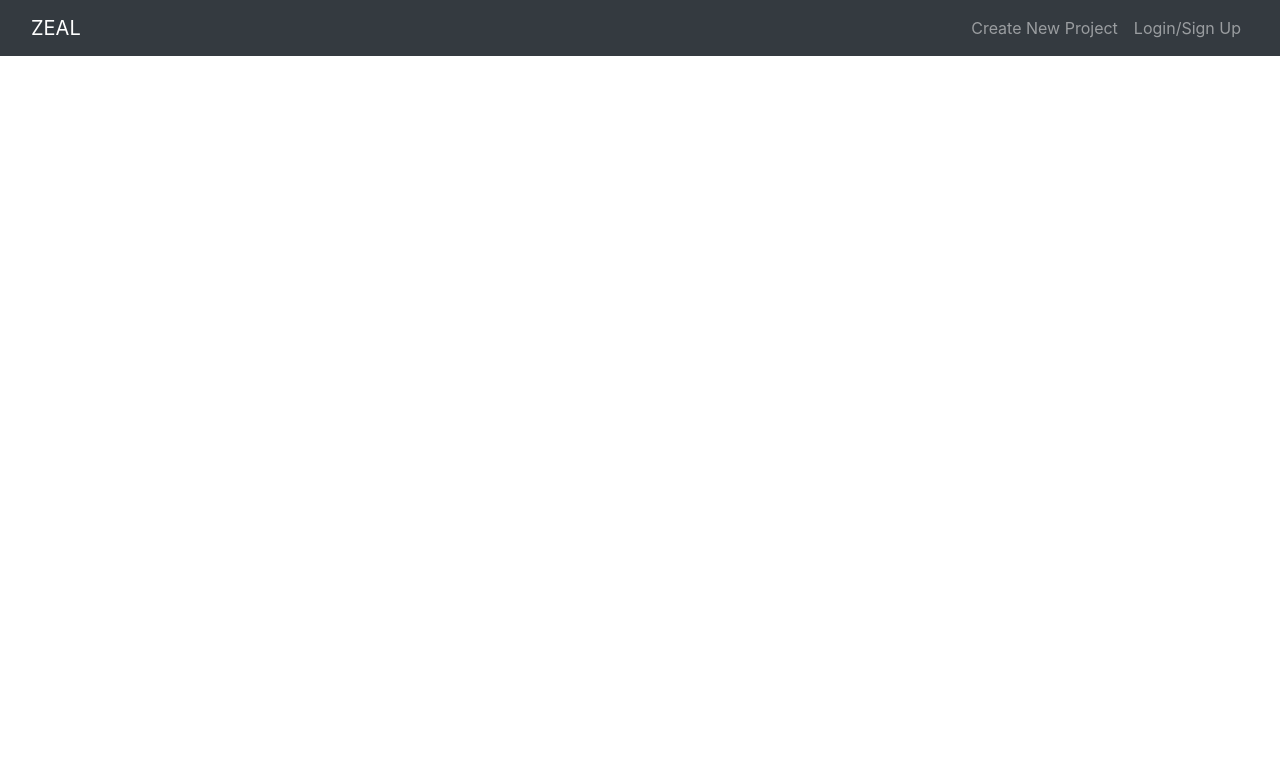
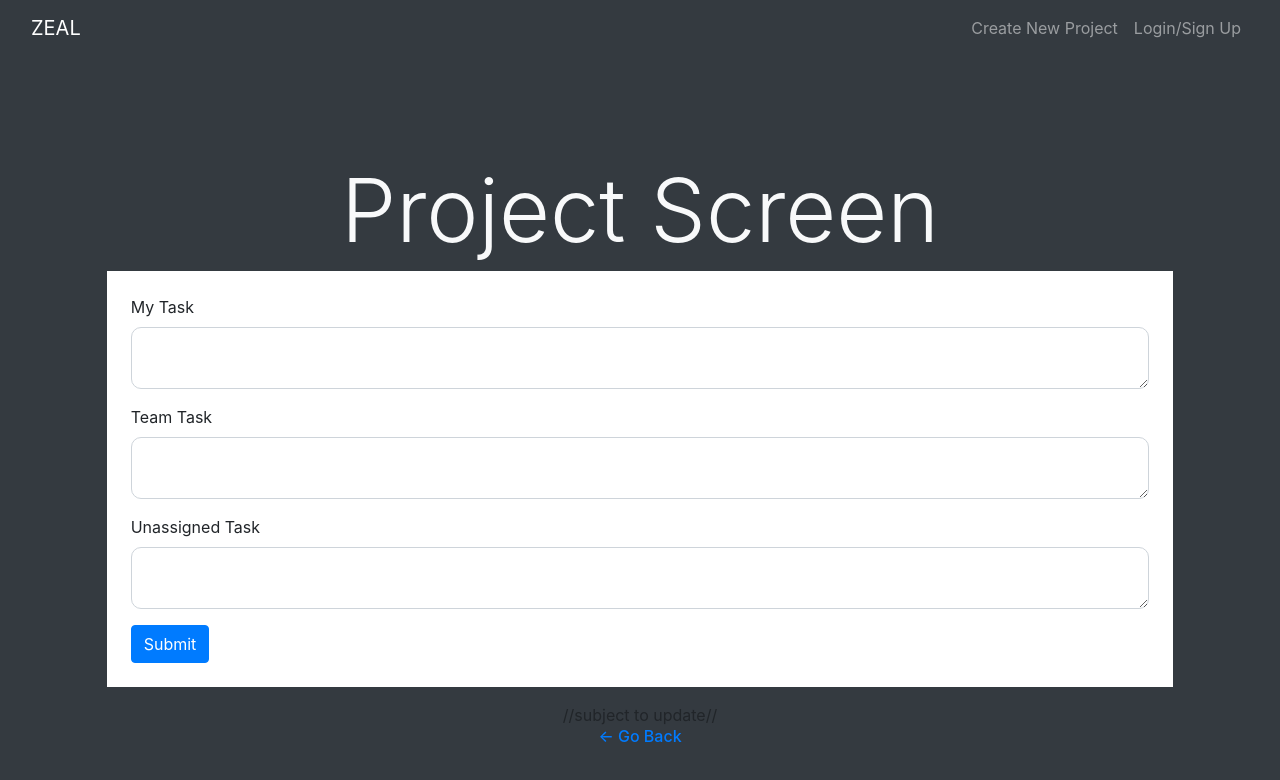
Before and after one commit to savvykolb/ZEAL, a React (Create React App) app in the folder client/: page /project in a window 1280 px wide. Shown: the top 780 px of the page. Built offline with nearby package versions, Linux system fonts and the light colour scheme.

Commit message:
added more routes

```diff
--- a/client/src/App.js
+++ b/client/src/App.js
@@ -1,5 +1,6 @@
 import React from 'react';
 import Homescreen from './pages/Homescreen';
+
 // import { Navbar } from 'react-bootstrap';
 import NewProjectForm from './components/NewProjectForm';
 import AppNavbar from "./components/Navbar";
@@ -14,6 +15,7 @@ import {
   createHttpLink,
 } from "@apollo/client";
 import { setContext } from "@apollo/client/link/context";
+import ProjectPage from './pages/ProjectPage';
 
 const httpLink = createHttpLink({
   uri: "/graphql",
@@ -45,6 +47,7 @@ function App() {
      <Route exact path = "/" component = {LoginForm} />
      <Route path = "/signup" component = {SignupForm} exact />
      <Route path = "/home" component = {Homescreen} exact />
+     <Route path = "/project" component = {ProjectPage} exact />
     </div>
     </Router>
      </ApolloProvider>
--- a/client/src/pages/Homescreen.js
+++ b/client/src/pages/Homescreen.js
@@ -1,6 +1,6 @@
 import React from 'react'
 import 'bootstrap/dist/css/bootstrap.min.css';
-
+import { Link } from 'react-router-dom';
 function Homescreen() {
     return (
         <div>
@@ -14,7 +14,7 @@ function Homescreen() {
               <i className="fas fa-plus"></i>
               <i className="bi bi-plus"></i>
 
-              <a href="./component-navbar.html" className="btn btn-block p-3 my-2 btn-secondary">
+              <a href="./project" className="btn btn-block p-3 my-2 btn-secondary">
               <span>&#43;</span>
               <h3>Add Projects</h3>
               </a>
--- a/client/src/pages/ProjectPage.js
+++ b/client/src/pages/ProjectPage.js
@@ -1,29 +1,29 @@
 import React from 'react'
-
+import 'bootstrap/dist/css/bootstrap.min.css';
 function ProjectPage() {
     return (
-        <div ClassName="d-flex min-vh-100 bg-dark">
-    <div ClassName="container-fluid my-auto">
-      <h1 ClassName="display-2 text-center text-light">Project Screen</h1>
-      <div ClassName="row justify-content-center">
+        <div className="d-flex min-vh-100 bg-dark">
+    <div className="container-fluid my-auto">
+      <h1 className="display-2 text-center text-light">Project Screen</h1>
+      <div className="row justify-content-center">
 
-        <div ClassName="col-12 col-md-10 mb-3 p-4 bg-white">
+        <div className="col-12 col-md-10 mb-3 p-4 bg-white">
           <form>
 
 
-            <div ClassName="form-group">
+            <div className="form-group">
               <label for="exampleFormControlSelect2">My Task</label>
               <textarea multiple class="form-control" id="exampleFormControlSelect2">
 
               </textarea>
             </div>
-            <div ClassName="form-group">
+            <div className="form-group">
               <label for="exampleFormControlSelect2">Team Task</label>
               <textarea multiple class="form-control" id="exampleFormControlSelect2">
 
               </textarea>
             </div>
-            <div ClassName="form-group">
+            <div className="form-group">
               <label for="exampleFormControlSelect2">Unassigned Task</label>
               <textarea multiple class="form-control" id="exampleFormControlSelect2">
 
@@ -33,7 +33,7 @@ function ProjectPage() {
 
 
 
-            <button type="submit" ClassName="btn btn-primary">Submit</button>
+            <button type="submit" className="btn btn-primary">Submit</button>
           </form>
         </div>
 
@@ -41,9 +41,9 @@ function ProjectPage() {
 
 
 
-        <div ClassName="col-12 text-center">
+        <div className="col-12 text-center">
       //subject to update//
-          <h6><a href="./index.html">&larr; Go Back</a></h6>
+          <h6><a href="./home">&larr; Go Back</a></h6>
         </div>
       </div>
     </div>
```
